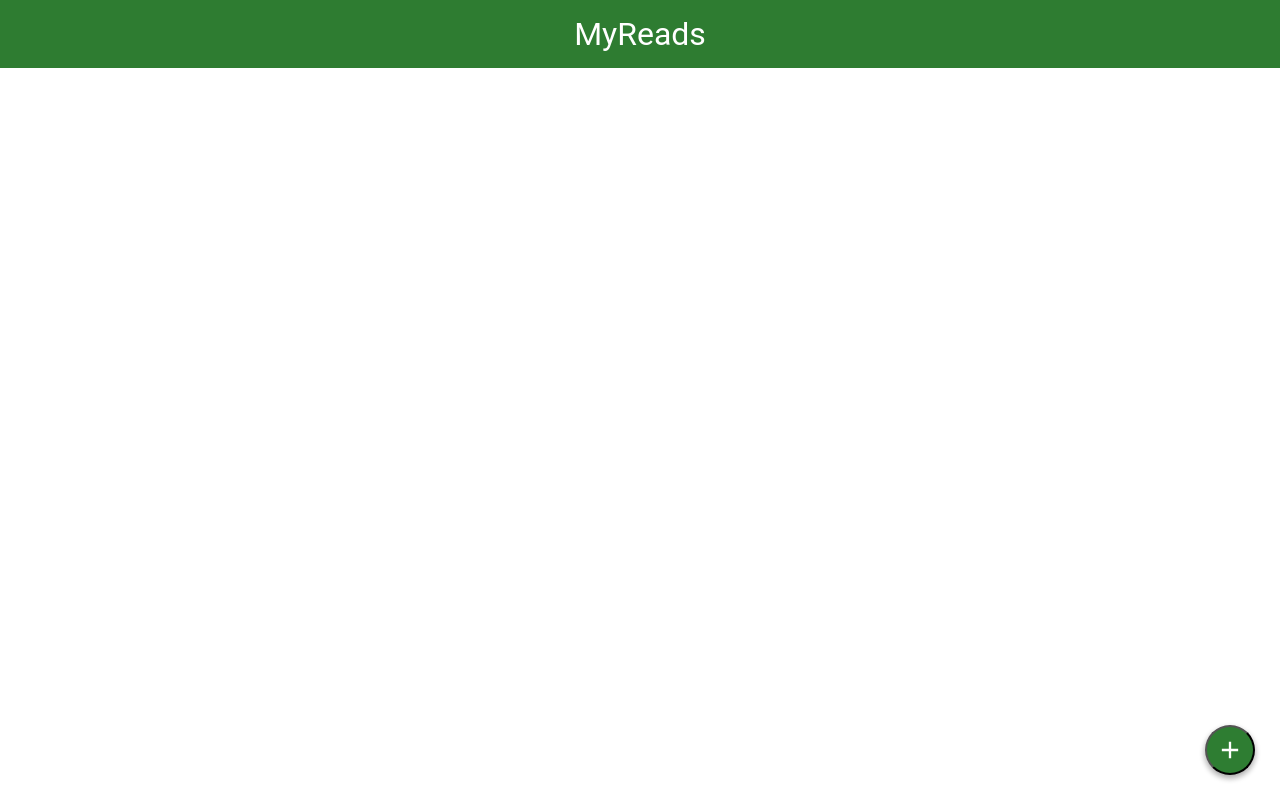
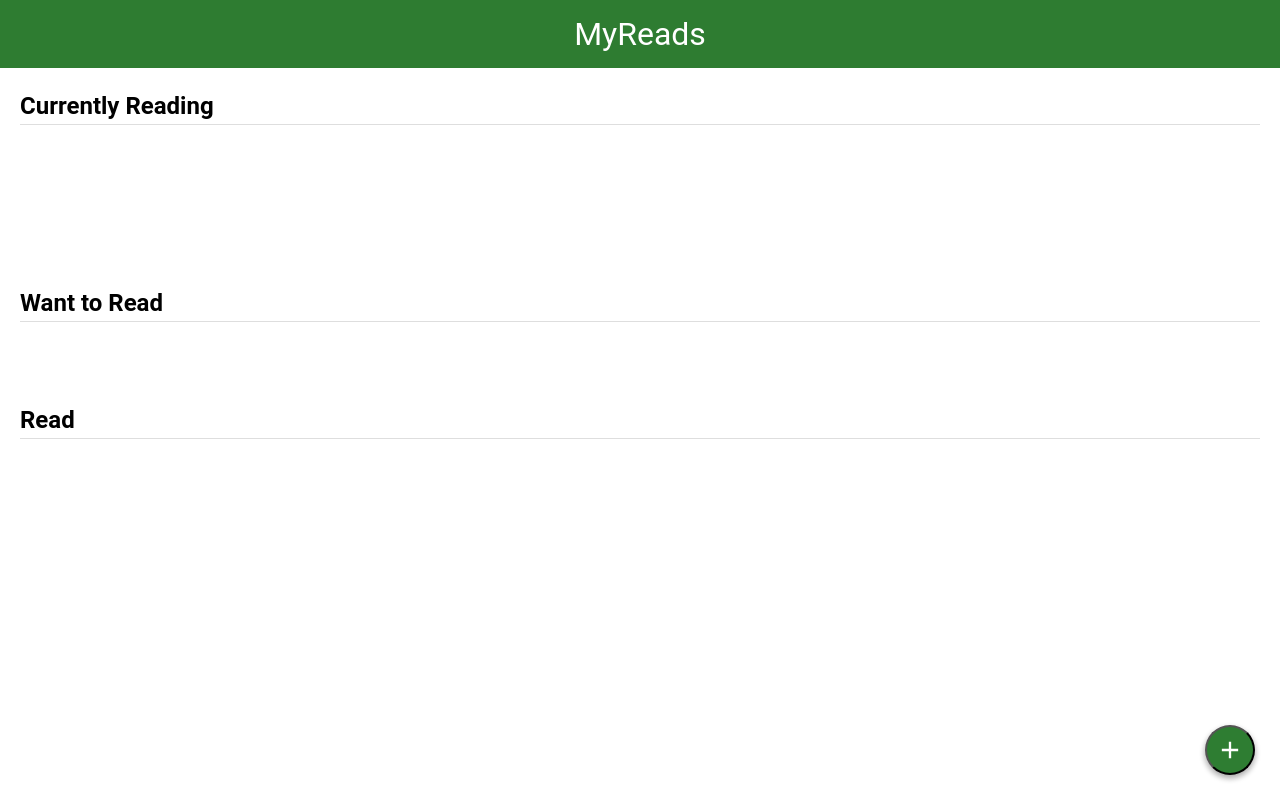
Before and after one commit to nadiaalshezawy/myread, a React (Create React App) app: page / in a window 1280 px wide. Built offline with nearby package versions, Linux system fonts and the light colour scheme.

Commit message:
added the shelf changer file

```diff
--- a/src/components/App.js
+++ b/src/components/App.js
@@ -5,12 +5,70 @@ import SearchPage from "./SearchPage";
 import "./App.css";
 
 class BooksApp extends React.Component {
+  state = {
+    optionSelected: "None",
+    BookId: "",
+    BooksShelfs: {
+      ReadBooks: [],
+      CurrentlyReadingBooks: [],
+      WantToReadBooks: [],
+    },
+  };
+
+  constructor(props) {
+    super(props);
+
+    this.onOptionSubmit = this.onOptionSubmit.bind(this);
+  }
+  /*
+/*this.setState({
+          arr: this.state.BooksShelfs.CurrentlyReadingBooks.concat(
+            this.state.BookId
+          ),
+        });
+        //console.log(this.state.BooksShelfs.CurrentlyReadingBooks);
+        var joined = this.state.BooksShelfs.CurrentlyReadingBooks.concat(
+          this.state.BookId
+        );
+        //this.setState({ BooksShelfs.CurrentlyReadingBooks: [this.state.BooksShelfs.CurrentlyReadingBooks, joined ] }),
+        this.setState({ CurrentlyReadingBooks: joined });
+        */
+  onOptionSubmit = (selectValue, id) => {
+    this.setState({ optionSelected: selectValue, BookId: id }, () => {
+      if (
+        this.state.BookId &&
+        this.state.optionSelected === "currentlyReading"
+      ) {
+        this.setState({
+          BooksShelfs: this.state.BooksShelfs.CurrentlyReadingBooks.concat(
+            this.state.BookId
+          ),
+        });
+        console.log("condition met");
+      }
+      // console.log("from app " + { selectValue });
+      // console.log(this.state.BookId);
+      /// console.log(this.state.optionSelected);
+    });
+  };
   render() {
     //the main app have two route main page or search
     return (
       <div className="app">
-        <Route exact path="/" render={() => <MainPage />} />
-        <Route path="/search" render={() => <SearchPage />} />
+        <Route
+          exact
+          path="/"
+          render={() => (
+            <MainPage
+              onOptionSubmit={this.onOptionSubmit}
+              BooksShelfs={this.state.BooksShelfs}
+            />
+          )}
+        />
+        <Route
+          path="/search"
+          render={() => <SearchPage onOptionSubmit={this.onOptionSubmit} />}
+        />
       </div>
     );
   }
--- a/src/components/BookItem.js
+++ b/src/components/BookItem.js
@@ -1,5 +1,27 @@
 import React from "react";
 import "./App.css";
+import BookShelfChanger from "./BookShelfChanger";
+
+/*
+
+ <div
+              className="book-cover"
+              style={{
+                width: 128,
+                height: 192,
+                backgroundImage: `url(${
+                  book.imageLinks
+                    ? book.imageLinks.thumbnail
+                    : "icons/book-placeholder.svg"
+                })`,
+              }}
+            ></div>
+<div className="book-cover">
+              <img
+                alt={this.props.book.description}
+                src={this.props.book.imageLinks.thumbnail}
+              />
+              */
 
 class BookItem extends React.Component {
   render() {
@@ -11,10 +33,17 @@ class BookItem extends React.Component {
               <img
                 alt={this.props.book.description}
                 src={this.props.book.imageLinks.thumbnail}
+                width="128"
+                height="192"
               />
             </div>
+            <BookShelfChanger
+              onOptionSubmit={this.props.onOptionSubmit}
+              BookId={this.props.book.id}
+            />
           </div>
         </div>
+
         <div className="book-title">{this.props.book.title}</div>
         <div className="book-authors">{this.props.book.authors}</div>
       </li>
--- /dev/null
+++ b/src/components/BookShelfChanger.js
@@ -0,0 +1,67 @@
+import React from "react";
+import "./App.css";
+
+/*
+ constructor(props){
+    super(props)
+    this.state = {
+      result: ''
+    };
+  }
+
+  handleSelectChange = (event) => {
+    this.setState({
+      result: event.target.value
+    })
+  }
+
+  render() {
+    return (
+      <div>
+      <select onClick={this.handleSelectChange}>
+          <option value="1">Blah</option>
+          <option value="2">Blah2</option>
+          <option value="3">Blah3</option>
+      </select>
+      {this.state.result}
+      </div>
+    );
+  }
+*/
+
+class BookShelfChanger extends React.Component {
+  // state = { ReadBooks: [], CurrentlyReadingBooks: [], WantToReadBooks: [] };
+  state = { value: "None" };
+  constructor(props) {
+    super(props);
+    this.onValueChange = this.onValueChange.bind(this);
+  }
+
+  onValueChange = (event) => {
+    console.log("from shelf change");
+    console.log(event.target.value);
+    //this.props.onOptionSubmit(event.target.value);
+    this.props.onOptionSubmit(event.target.value, this.props.BookId);
+  };
+
+  render() {
+    return (
+      <div>
+        <div className="book-shelf-changer">
+          <select
+            onChange={this.onValueChange.bind(this)}
+            value={this.state.value}
+          >
+            <option value="Move">Move to...</option>
+            <option value="currentlyReading">Currently Reading</option>
+            <option value="wantToRead">Want to Read</option>
+            <option value="read">Read</option>
+            <option value="none">None</option>
+          </select>
+        </div>
+      </div>
+    );
+  }
+}
+
+export default BookShelfChanger;
--- a/src/components/BooksList.js
+++ b/src/components/BooksList.js
@@ -7,11 +7,19 @@ import BookItem from "./BookItem";
 const BooksList = (props) => {
   console.log("frombookslist");
   console.log(props.books);
+
   if (props && props.books && props.books.length > 0) {
+    // const onCheckSubmit = props.onCheckSubmit;
     const books = props.books.map((book) => {
-      return <BookItem key={book.id} book={book} />;
+      return (
+        <BookItem
+          key={book.id}
+          book={book}
+          onOptionSubmit={props.onOptionSubmit}
+        />
+      );
     });
-    return <div>{books}</div>;
+    return books;
   } else return null;
 };
 
--- a/src/components/MainPage.js
+++ b/src/components/MainPage.js
@@ -1,12 +1,38 @@
 import React from "react";
 import { Link } from "react-router-dom";
 import "./App.css";
+import BooksList from "./BooksList";
+import BookShelfChanger from "./BookShelfChanger";
 
 class MainPage extends React.Component {
+  // <BookShelfChanger onwordSubmit={this.onCheckSubmit} />
   render() {
     return (
-      <div className="list-books-title">
-        <h1>MyReads</h1>
+      <div className="list-books">
+        <div className="list-books-title">
+          <h1>MyReads</h1>
+        </div>
+        <div className="list-books-content">
+          <div>
+            <div className="bookshelf">
+              <h2 className="bookshelf-title">Currently Reading</h2>
+              <div className="bookshelf-books">
+                <BooksList
+                  books={this.props.BooksShelfs.ReadBooks}
+                  onOptionSubmit={this.props.onOptionSubmit}
+                />
+              </div>
+            </div>
+          </div>
+        </div>
+        <div className="bookshelf">
+          <h2 className="bookshelf-title">Want to Read</h2>
+          <div className="bookshelf-books">{/*Want to Read */}</div>
+        </div>
+        <div className="bookshelf">
+          <h2 className="bookshelf-title">Read</h2>
+          <div className="bookshelf-books"></div>
+        </div>
         <div className="open-search">
           <Link to="/search">
             <button type="button">add book</button>
--- a/src/components/SearchPage.js
+++ b/src/components/SearchPage.js
@@ -14,6 +14,7 @@ class SearchPage extends React.Component {
 
     this.onSearchSubmit = this.onSearchSubmit.bind(this);
   }
+
   //Take the term and return the search result
   onSearchSubmit = async (term) => {
     console.log(term);
@@ -37,7 +38,10 @@ class SearchPage extends React.Component {
 
         <div className="search-books-results">
           <ol className="books-grid">
-            <BooksList books={this.state.books} />
+            <BooksList
+              books={this.state.books}
+              onOptionSubmit={this.props.onOptionSubmit}
+            />
           </ol>
         </div>
       </div>
```
